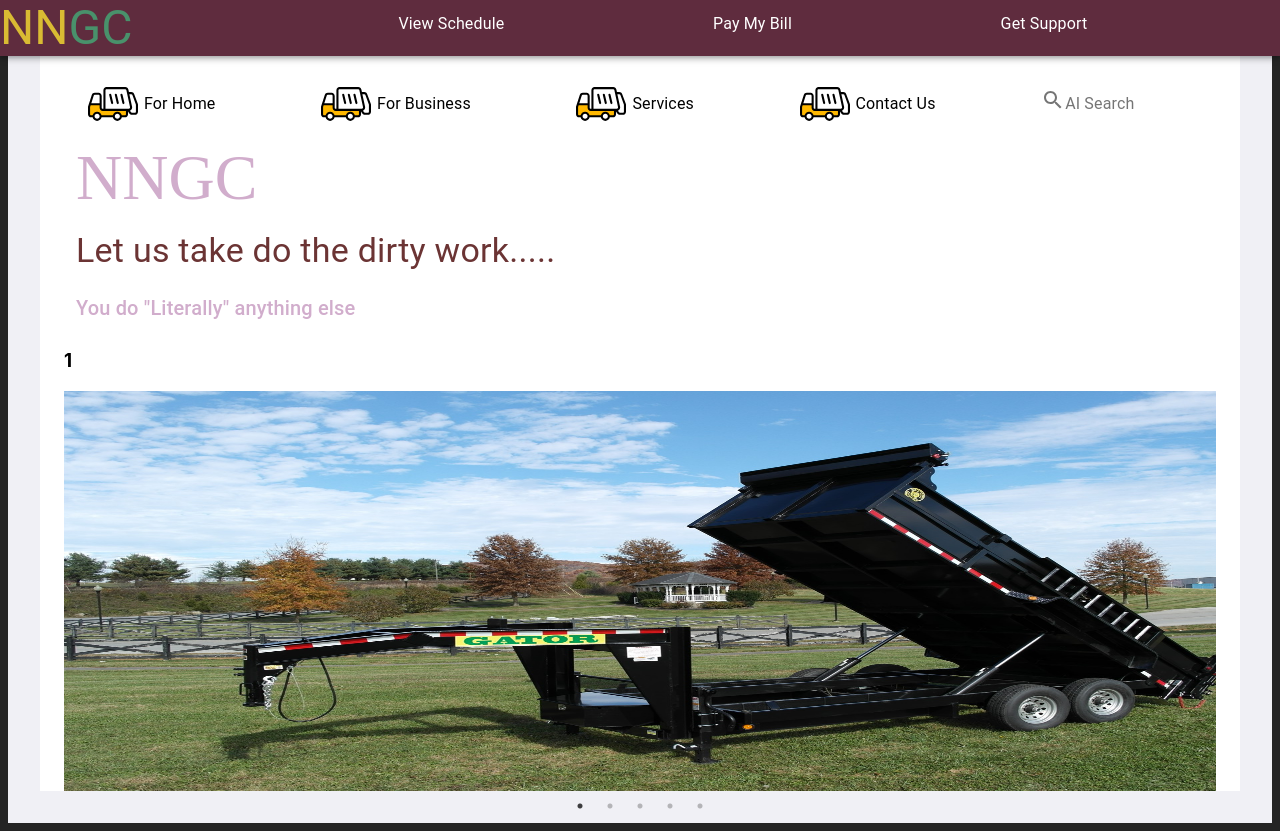
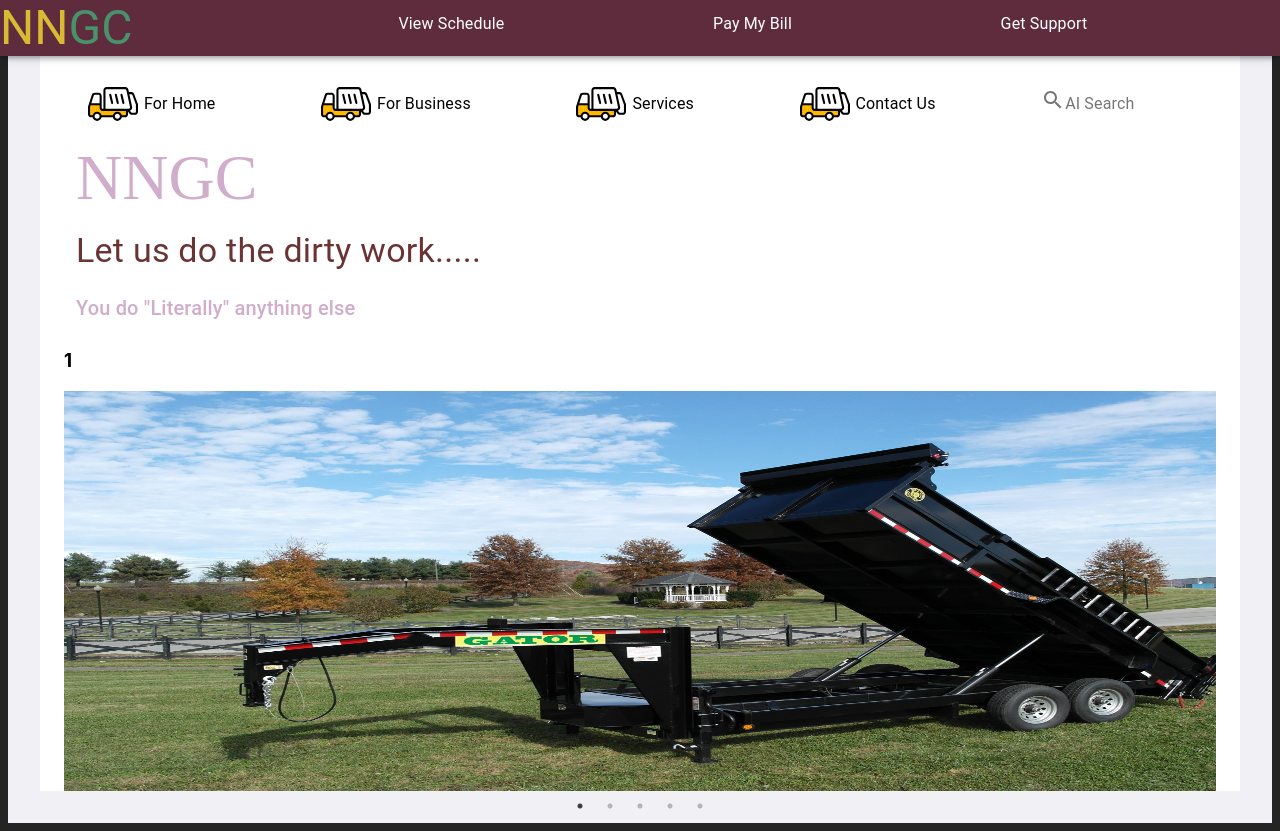
Before and after one commit to Bishopwalker/OpenAI-MUI-FrontEnd, a React (Vite) app: page / in a window 1280 px wide. Built offline with nearby package versions, Linux system fonts and the light colour scheme; a web font is replaced by a local one.

Commit message:
Deez Commits

```diff
--- a/src/components/appbar/desktop/AppbarDesktop.tsx
+++ b/src/components/appbar/desktop/AppbarDesktop.tsx
@@ -28,7 +28,7 @@ const AppbarDesktop = ({matches}:Props) => {
                     fontFamily: 'Roboto',
 
                 }}>
-                   Let us take do the dirty work.....
+                   Let us do the dirty work.....
                 </Typography>
                 <Typography variant="h6" component="div" sx={{
                     paddingTop:'20px',
```
Also changed, not shown: 1 other file (tests, documents, lock files or other folders).
